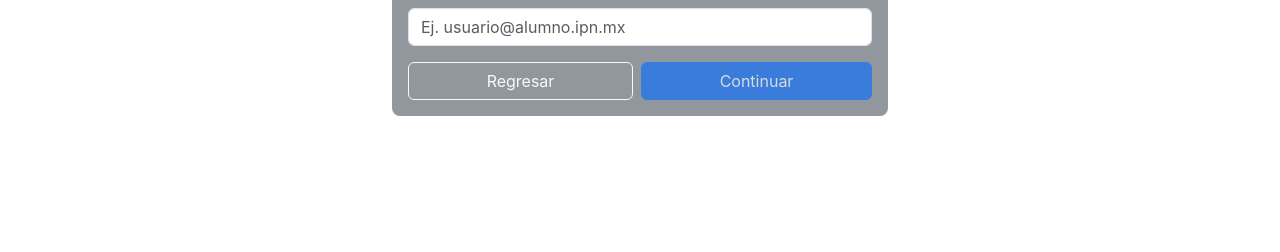
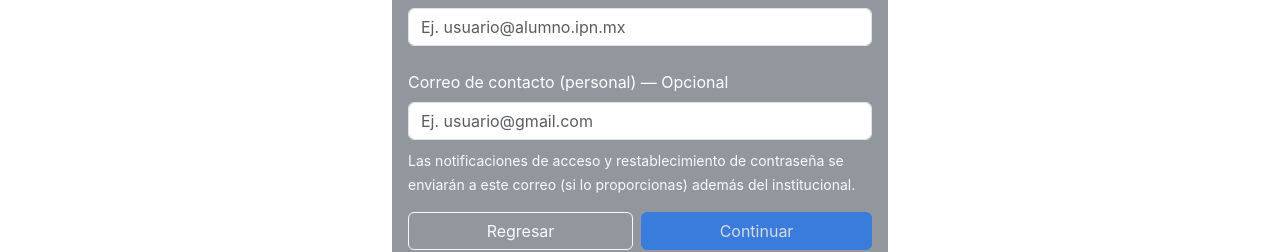
Before and after one commit to RRodes3/AccESCOM, a React (Create React App) app in the folder frontend/: page /register in a window 1280 px wide. Shown: the part 583-835 px from the top of the page. Before the commit the page ends 800 px from the top, so only its background shows below. Built offline with nearby package versions, Linux system fonts and the light colour scheme; no server answers.

Commit message:
Implementación campo CORREO CONTACTO
Se implementó el campo de "correo de contacto (personal)" en el formulario de registro de usuarios, esto para que sea el correo por el cual recibirán notificaciones por cada movimiento que realice el usuario

```diff
--- a/frontend/src/pages/Register.jsx
+++ b/frontend/src/pages/Register.jsx
@@ -6,13 +6,15 @@ const RE_BOLETA    = /^\d{10}$/;
 const RE_PASSWORD  = /^(?=.*[a-z])(?=.*[A-Z])(?=.*\d)(?=.*[^A-Za-z0-9]).{12,}$/;
 const RE_EMAIL_DOT     = /^[a-z]+(?:\.[a-z]+)+@(?:alumno\.)?ipn\.mx$/i;
 const RE_EMAIL_COMPACT = /^[a-z]{1,6}[a-z]+[a-z]?\d{0,6}@(?:alumno\.)?ipn\.mx$/i;
+const RE_EMAIL_GENERIC = /^[^@\s]+@[^@\s]+\.[^@\s]+$/;
+
 const isInstitutional = (e) => RE_EMAIL_DOT.test((e||'').trim()) || RE_EMAIL_COMPACT.test((e||'').trim());
 
 export default function Register() {
   const nav = useNavigate();
   const [form, setForm] = useState({
     boleta: '', firstName: '', lastNameP: '', lastNameM: '',
-    email: '', password: ''
+    email: '', contactEmail: '', password: ''
   });
   const [errors, setErrors] = useState({});
   const [msg, setMsg] = useState('');
@@ -26,6 +28,9 @@ export default function Register() {
       case 'lastNameP': if (!value.trim() || !RE_LETTERS.test(value)) return 'Usa solo letras y espacios.'; break;
       case 'lastNameM': if (!value.trim() || !RE_LETTERS.test(value)) return 'Usa solo letras y espacios.'; break;
       case 'email':     if (!value.trim() || !isInstitutional(value)) return 'Correo institucional requerido.'; break;
+      case 'contactEmail':
+        if (value.trim() && !RE_EMAIL_GENERIC.test(value)) return 'Formato de correo inválido.';
+        break;
       case 'password':  if (!RE_PASSWORD.test(value)) return 'Mínimo 12 caracteres con mayúsc./minúsc./número/símbolo.'; break;
       default: break;
     }
@@ -41,10 +46,16 @@ export default function Register() {
 
   const formErrors = useMemo(() => {
     const e = {};
-    Object.entries(form).forEach(([k, v]) => {
-      const err = validateField(k, v);
+    // Validar solo campos requeridos
+    ['boleta', 'firstName', 'lastNameP', 'lastNameM', 'email', 'password'].forEach(k => {
+      const err = validateField(k, form[k]);
       if (err) e[k] = err;
     });
+    // Validar contactEmail solo si tiene valor
+    if (form.contactEmail) {
+      const err = validateField('contactEmail', form.contactEmail);
+      if (err) e.contactEmail = err;
+    }
     return e;
   }, [form]);
 
@@ -112,6 +123,18 @@ export default function Register() {
         />
         {errors.email && <div className="invalid-feedback d-block">{errors.email}</div>}
 
+        <label className="form-label mt-3">Correo de contacto (personal) — Opcional</label>
+        <input
+          name="contactEmail" type="email"
+          className={`form-control ${errors.contactEmail ? 'is-invalid' : ''} mb-2 bg-white`}
+          placeholder="Ej. usuario@gmail.com"
+          value={form.contactEmail} onChange={onChange}
+        />
+        {errors.contactEmail && <div className="invalid-feedback d-block">{errors.contactEmail}</div>}
+        <small className="text-light">
+          Las notificaciones de acceso y restablecimiento de contraseña se enviarán a este correo (si lo proporcionas) además del institucional.
+        </small>
+
         {msg && <div className="alert alert-danger mt-3">{msg}</div>}
 
         <div className="d-flex gap-2 mt-3">
```
